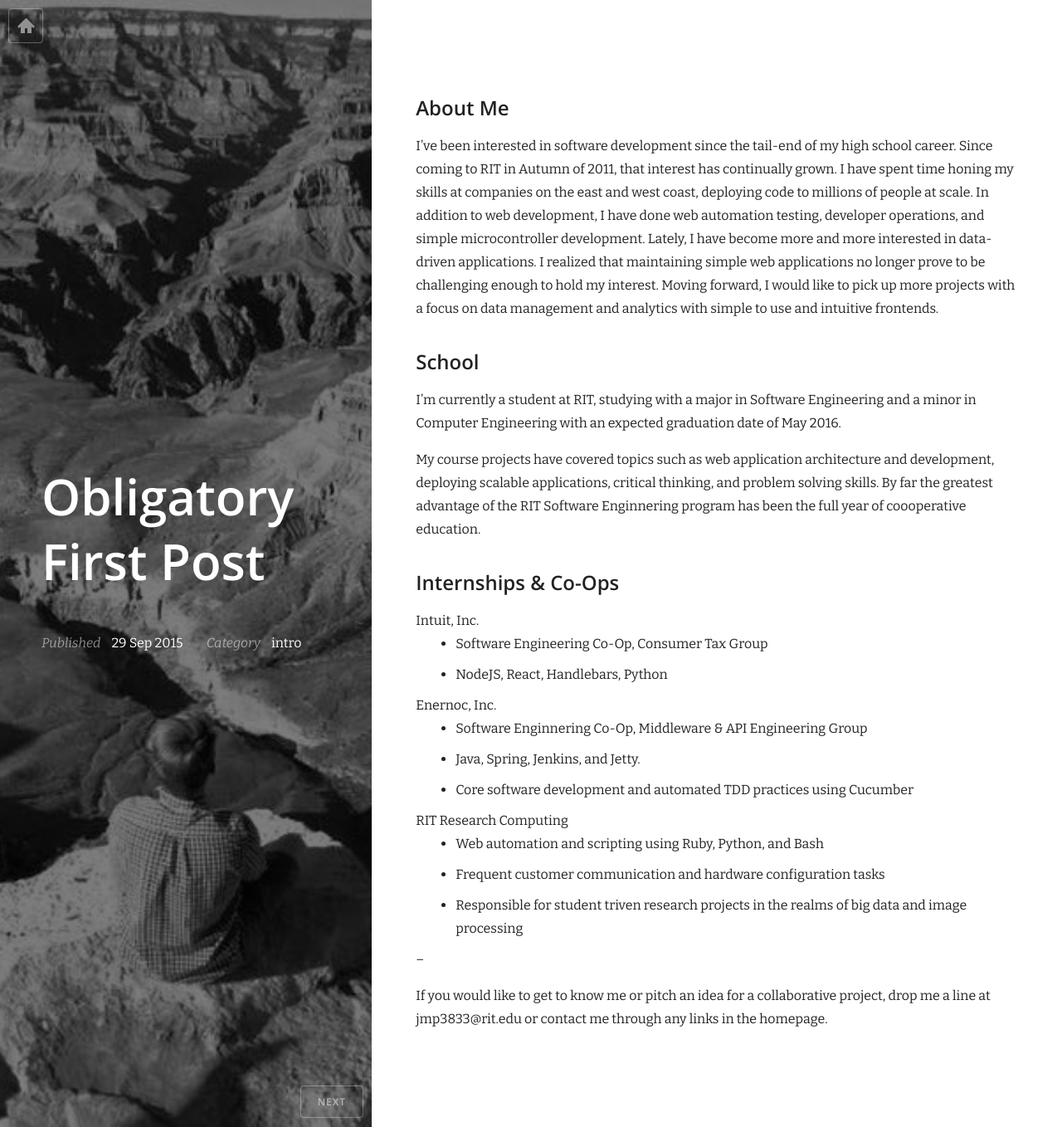
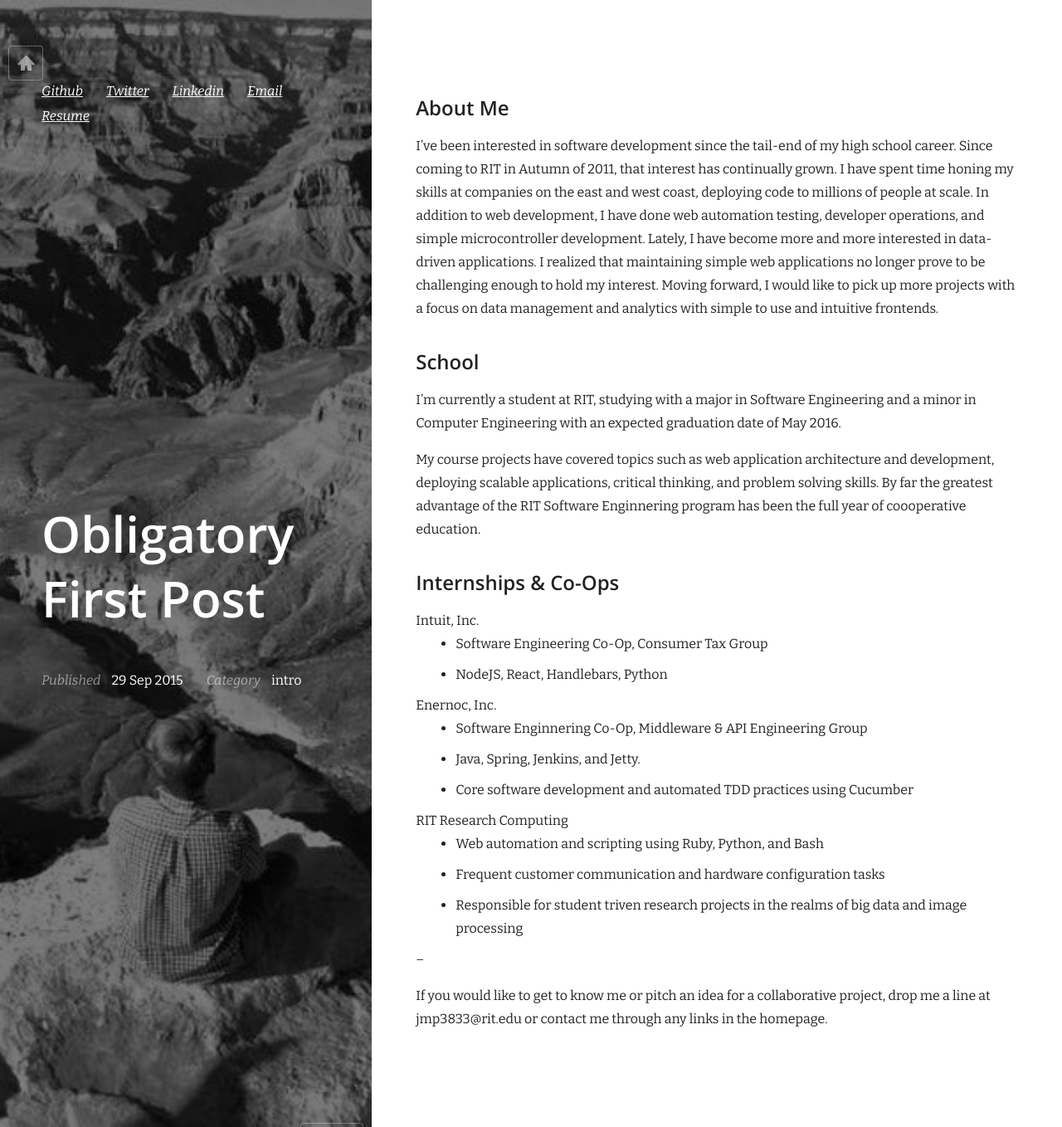
Before and after one commit to jmp3833/blog, a Jekyll site: the page built from _posts/2015-09-29-hello-blog.md, in a window 1280 px wide. Shown: the whole page at 83% size. Built offline with Jekyll 4.4.1, drawn with Linux system fonts in a browser that asks for light colours; nearby versions of some CDN libraries; Markdown is read by kramdown in place of the engine named in the settings.

Commit message:
Css tweaks for images; add external links to posts

```diff
--- a/_layouts/post.html
+++ b/_layouts/post.html
@@ -3,7 +3,20 @@
 ---
 <header style="background-image: url({{ site.baseurl }}{{ page.featured_image }});">
   <div class="container post-container">
+    <ul class="meta">
+      <li>
+      <span>
         <a href="{{ site.baseurl }}/" class="home_button"></a>
+        <ul class="post-external-links">
+          <li><a class="portfolio-link" href="https://github.com/jmp3833">Github</a></li>
+          <li><a class="portfolio-link" href="https://twitter.com/JPeterson__">Twitter</a></li>
+          <li><a class="portfolio-link" href="https://linkedin.com/in/jmp3833">Linkedin</a></li>
+          <li><a class="portfolio-link" href="mailto:jmp3833@rit.edu">Email</a></li>
+          <li><a class="portfolio-link" href="{{ site.baseurl }}/staticcontent/resume.pdf">Resume</a></li>
+        </ul>
+      </span>
+      </li>
+    </ul>
     <div class="inner-container">
       <h1>{{ page.title }}</h1>
       <ul class="meta">
--- a/css/main.css
+++ b/css/main.css
@@ -4,6 +4,10 @@
   -webkit-box-sizing: border-box;
   -moz-box-sizing: border-box;
   box-sizing: border-box;
+}
+
+.post-external-links {
+  padding: 50px 0 0 50px;
 }
 
 html,
@@ -355,8 +359,10 @@
 }
 
 .blog-image {
-  max-width: 800px;
-  max-height: 450px;
+
+  max-width: 100%;
+  height: auto;
+  width: auto\9; /* ie8 */
 
   margin-left: auto;
   margin-right; auto;
--- a/index.html
+++ b/index.html
@@ -8,7 +8,6 @@
       <li>
         <span>
           <span class="tagline">{{ site.tagline }}</span>
-          <ul>
             <li><a class="portfolio-link" href="https://github.com/jmp3833">Github</a></li>
             <li><a class="portfolio-link" href="https://twitter.com/JPeterson__">Twitter</a></li>
             <li><a class="portfolio-link" href="https://linkedin.com/in/jmp3833">Linkedin</a></li>
```
Lines whose indentation alone changed are shown as unchanged.
